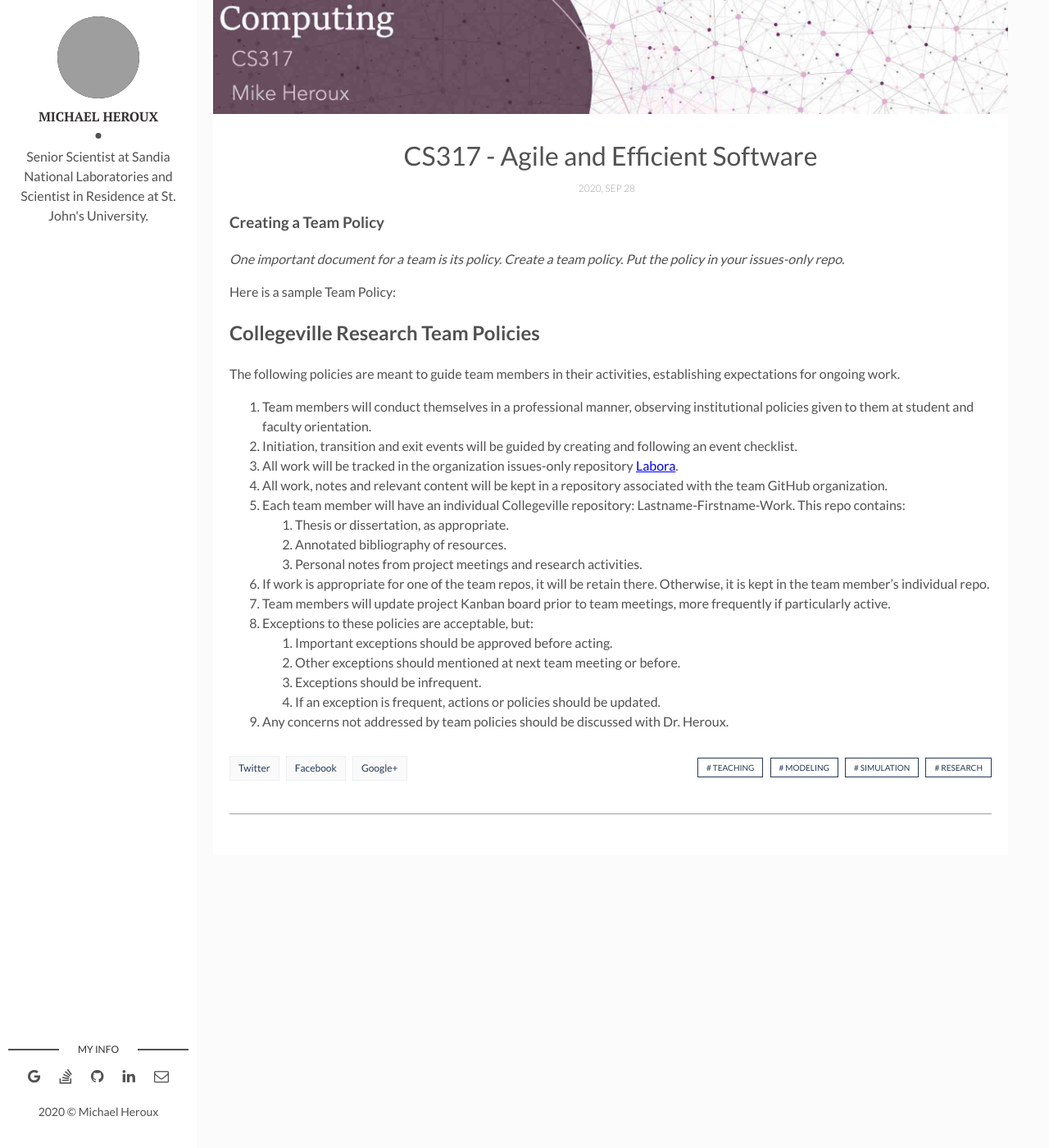
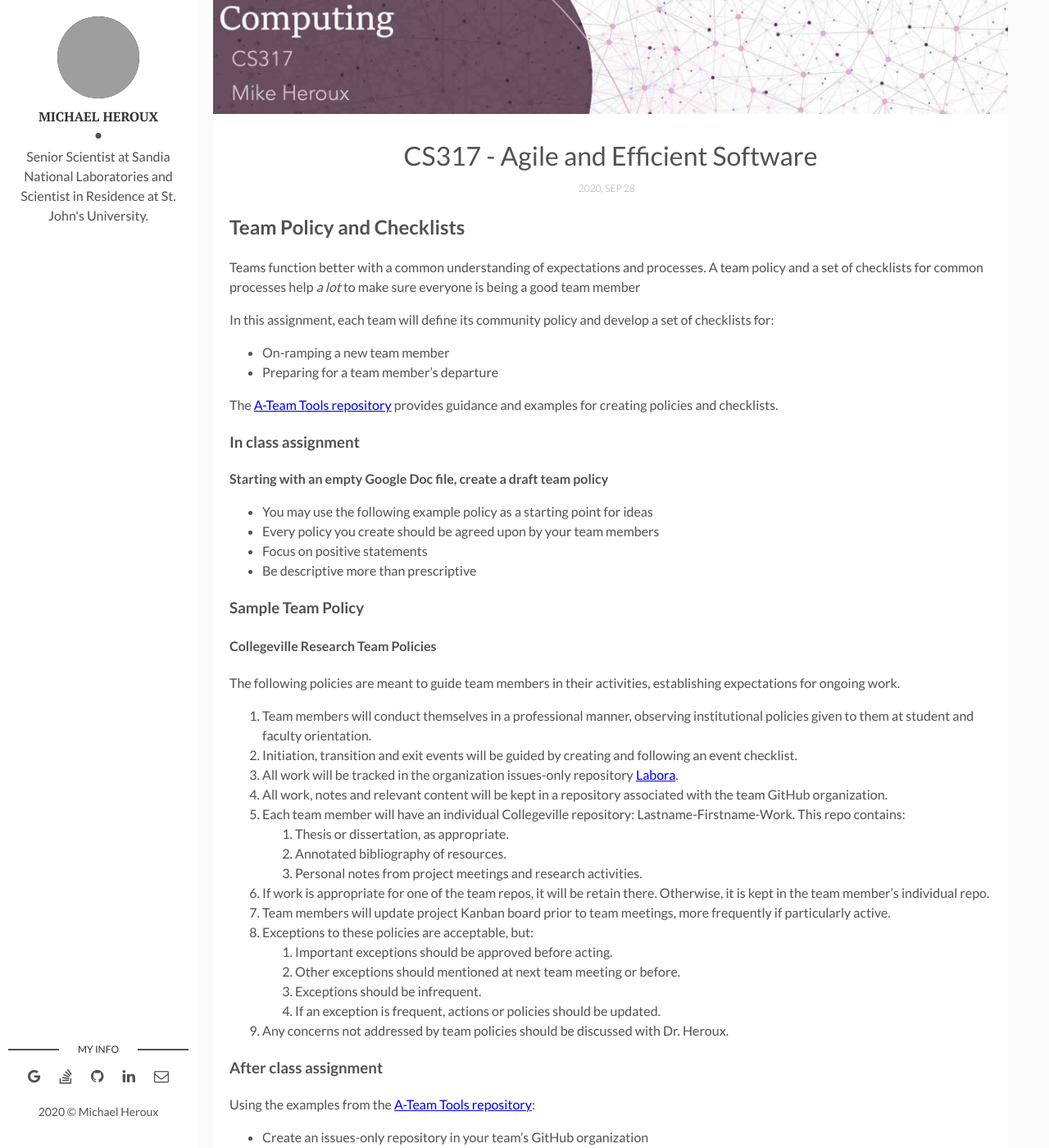
Before and after one commit to maherou/Teaching, a Jekyll site: the page built from files/CS317/TeamPolicyAssignment.md, in a window 1280 px wide and 1400 px high, scrolled down 381 px. Shown: the whole window at 82% size. Built offline with Jekyll 4.4.1, drawn with Linux system fonts in a browser that asks for light colours; some of the changed text lies outside the part shown; grey boxes are pictures that could not be loaded.

Commit message:
Update Agile Teams content

```diff
--- a/files/CS317/TeamPolicyAssignment.md
+++ b/files/CS317/TeamPolicyAssignment.md
@@ -8,13 +8,27 @@ tags: [Teaching, Modeling, Simulation, Research] # add tag
 location: "Collegeville, MN, USA"
 ---
 
-### Creating a Team Policy
+## Team Policy and Checklists
+Teams function better with a common understanding of expectations and processes.  A team policy and a set of checklists for common processes help _a lot_ to make sure everyone is being a good team member
 
-_One important document for a team is its policy.  Create a team policy.  Put the policy in your issues-only repo._
+In this assignment, each team will define its community policy and develop a set of checklists for:
+- On-ramping a new team member
+- Preparing for a team member's departure
 
-Here is a sample Team Policy:
+The [A-Team Tools repository](https://betterscientificsoftware.github.io/A-Team-Tools/) provides guidance and examples for creating policies and checklists.
 
-## Collegeville Research Team Policies
+### In class assignment
+
+**Starting with an empty Google Doc file, create a draft team policy**
+- You may use the following example policy as a starting point for ideas
+- Every policy you create should be agreed upon by your team members
+- Focus on positive statements
+- Be descriptive more than prescriptive
+
+
+### Sample Team Policy
+
+#### Collegeville Research Team Policies
 
 The following policies are meant to guide team members in their activities, establishing expectations for ongoing work.
 
@@ -34,3 +48,10 @@ The following policies are meant to guide team members in their activities, esta
     1. Exceptions should be infrequent.
     1. If an exception is frequent, actions or policies should be updated.
 1. Any concerns not addressed by team policies should be discussed with Dr. Heroux.
+
+### After class assignment
+
+Using the examples from the [A-Team Tools repository](https://betterscientificsoftware.github.io/A-Team-Tools/):
+- Create an issues-only repository in your team's GitHub organization
+- Put your community policies document in the repo
+- Put in a master initiation and exit checklist in the repo
```
Also changed, not shown: files/CS317/2020-Fall-Class-Meeting-Schedule.md (+5 -4 lines), 1 other file.
